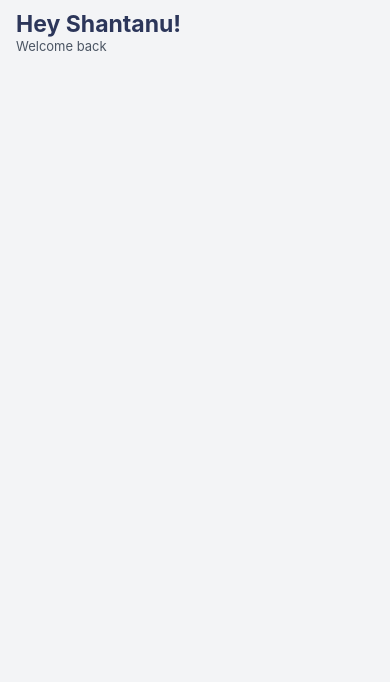
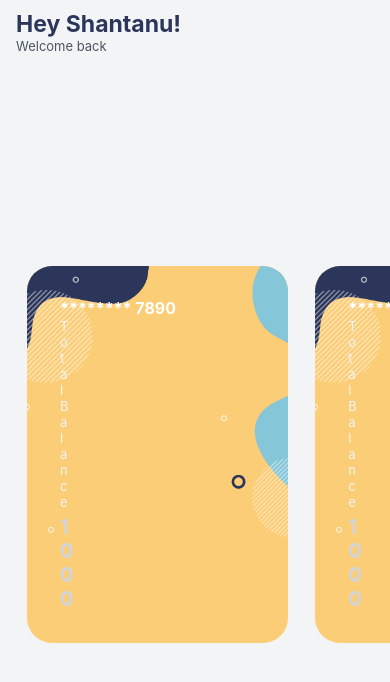
Before and after one commit to dubeyshantanu2/MoneyBag, a React Native app: screen /Home in a window 390 px wide. Shown: the top 682 px of the page. Built offline with nearby package versions, Linux system fonts and the light colour scheme.

Commit message:
Basic Horizontal card done.

```diff
--- /dev/null
+++ b/src/components/Cards/CardItem.tsx
@@ -0,0 +1,32 @@
+import React, {FunctionComponent} from 'react';
+import {Image, ImageBackground, Pressable, View} from 'react-native';
+import {CardProps} from './types';
+import {styles} from './styles';
+import SmallText from '../Text/SmallText';
+import RegularText from '../Text/RegularText';
+import cardBackground from '../../assets/bgs/background_transparent.png';
+import {colors} from '../../utils/colors';
+const CardItem: FunctionComponent<CardProps> = props => {
+  return (
+    <ImageBackground source={cardBackground} style={styles.imageBackground}>
+      <Pressable onPress={() => {}} style={styles.pressableCard}>
+        <View style={styles.pressableView}>
+          <View style={styles.cardRow}>
+            <RegularText style={{color: colors.white}}>
+              ******** {props.accountNo.slice(6, 10)}
+            </RegularText>
+          </View>
+          <View style={styles.cardRow}>
+            <View style={styles.smallTextContainer}>
+              <SmallText style={styles.smallText}>Total Balance</SmallText>
+              <RegularText style={styles.regularText}>{props.balance}</RegularText>
+            </View>
+            <Image style={styles.logo} source={props.logo} />
+          </View>
+        </View>
+      </Pressable>
+    </ImageBackground>
+  );
+};
+
+export default CardItem;
--- /dev/null
+++ b/src/components/Cards/CardSection.tsx
@@ -0,0 +1,20 @@
+import React, {FunctionComponent} from 'react';
+import {FlatList} from 'react-native';
+import {styles} from './styles';
+import CardItem from './CardItem';
+import {CardSectionProps} from './types';
+
+const CardSection: FunctionComponent<CardSectionProps> = props => {
+  return (
+    <FlatList
+      data={props.data}
+      horizontal={true}
+      showsHorizontalScrollIndicator={false}
+      contentContainerStyle={styles.flatlist}
+      keyExtractor={({id}: any) => id.toString()}
+      renderItem={({item}: any) => <CardItem {...item} />}
+    />
+  );
+};
+
+export default CardSection;
--- /dev/null
+++ b/src/components/Cards/styles.tsx
@@ -0,0 +1,64 @@
+import {StyleSheet} from 'react-native';
+import {colors} from '../../utils/colors';
+import {
+  widthPixel,
+  pixelSizeVertical,
+  SCREEN_WIDTH,
+  pixelSizeHorizontal,
+  fontPixel,
+} from '../../utils/sizes';
+
+export const styles = StyleSheet.create({
+  container: {
+    flex: 1,
+    width: '100%',
+    paddingLeft: widthPixel(25),
+    paddingBottom: pixelSizeVertical(15),
+  },
+  imageBackground: {
+    height: '75%',
+    width: SCREEN_WIDTH * 0.67,
+    resizeMode: 'cover',
+    backgroundColor: colors.accent,
+    borderRadius: 25,
+    overflow: 'hidden',
+    marginRight: pixelSizeHorizontal(25),
+  },
+  pressableCard: {
+    height: '100%',
+    borderRadius: 25,
+  },
+  pressableView: {
+    justifyContent: 'space-between',
+    alignItems: 'center',
+    flex: 1,
+    paddingHorizontal: pixelSizeHorizontal(30),
+    paddingVertical: pixelSizeVertical(30),
+  },
+  cardRow: {
+    flexDirection: 'row',
+    justifyContent: 'space-between',
+    alignItems: 'center',
+    width: '100%',
+  },
+  logo: {
+    resizeMode: 'contain',
+    flex: 1,
+    width: '100%',
+    height: '80%',
+  },
+  flatlist: {
+    paddingHorizontal: pixelSizeHorizontal(25),
+    alignItems: 'center',
+  },
+  smallTextContainer: {
+    flex: 3,
+  },
+  smallText: {
+    color: colors.graylight,
+    marginBottom: pixelSizeVertical(5),
+  },
+  regularText: {
+    fontSize: fontPixel(19),
+  },
+});
--- /dev/null
+++ b/src/components/Cards/types.tsx
@@ -0,0 +1,13 @@
+import {ImageSourcePropType} from 'react-native';
+export interface CardProps {
+  id: number;
+  accountNo: string;
+  balance: string;
+  alias?: string;
+  //   image: ImageSourcePropType;
+  logo: ImageSourcePropType;
+}
+
+export interface CardSectionProps {
+  data: Array<CardProps>;
+}
--- a/src/screens/Home/index.tsx
+++ b/src/screens/Home/index.tsx
@@ -2,11 +2,37 @@ import React, {FunctionComponent} from 'react';
 import {StatusBar, View} from 'react-native';
 
 import {styles} from './styles';
-
+import logo1 from '../../assets/cards/mc.png';
+import logo2 from '../../assets/cards/visa_white.png';
+import CardSection from '../../components/Cards/CardSection';
 const Home: FunctionComponent = () => {
+  const cardData = [
+    {
+      id: 1,
+      accountNo: '1234567890',
+      balance: '1000',
+      alias: 'My Account',
+      logo: logo1,
+    },
+    {
+      id: 2,
+      accountNo: '1234567890',
+      balance: '1000',
+      alias: 'My Account',
+      logo: logo2,
+    },
+    {
+      id: 3,
+      accountNo: '1234567890',
+      balance: '1000',
+      alias: 'My Account',
+      logo: logo1,
+    },
+  ];
   return (
     <View style={styles.container} testID="home-screen">
       <StatusBar barStyle={'dark-content'} />
+      <CardSection data={cardData} />
     </View>
   );
 };
```
